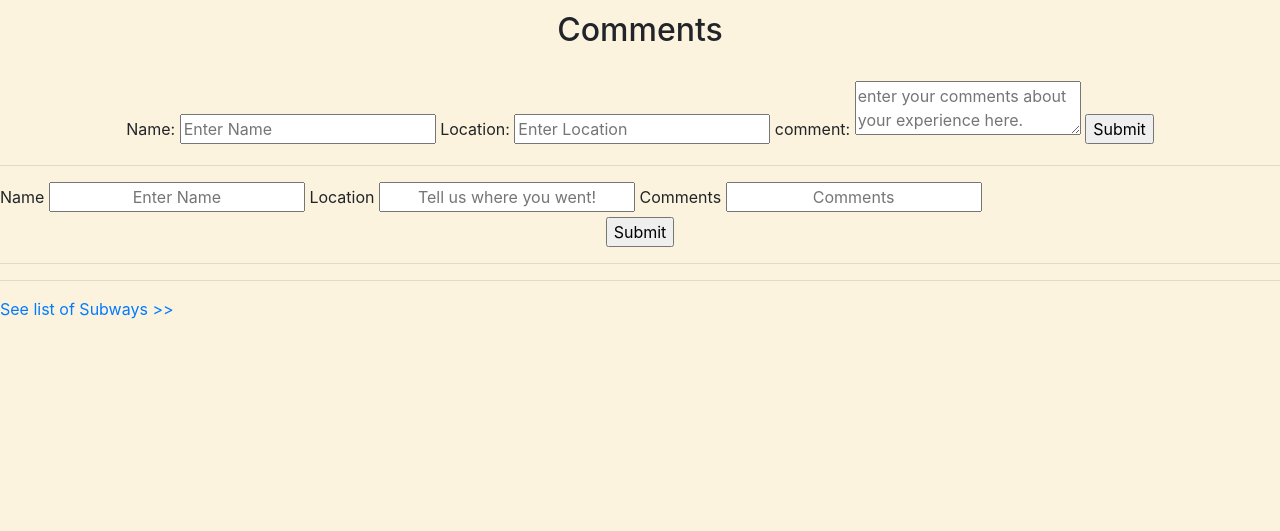
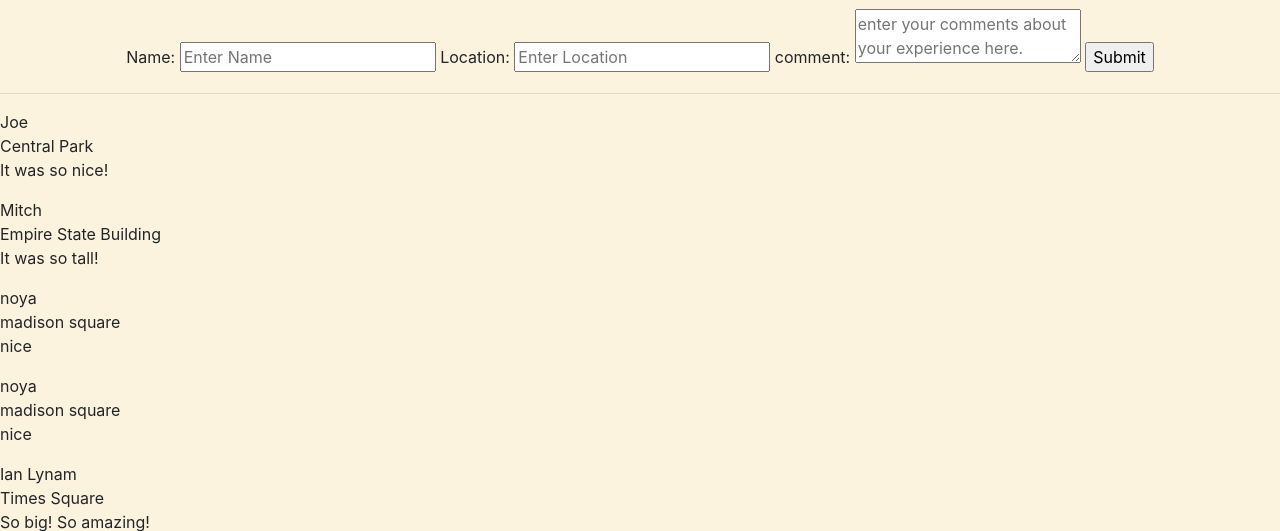
Before and after one commit to noyah81/cougars, a Flask app: page / in a window 1280 px wide. Shown: the part 582-1113 px from the top of the page. Before the commit the page ends 901 px from the top, so only its background shows below. Run offline with Flask 2, Linux system fonts and the light colour scheme; data comes from the database, SQL or seed files in the repository; both versions use the stored data as it was after the commit.

Commit message:
fixes
synching between my edits and Noya's edits

```diff
--- a/main.py
+++ b/main.py
@@ -1,7 +1,6 @@
 import sqlite3
 from datetime import datetime
-
-import request
+import requests # this needs to be here in order to get data from forms. And it is requests not request
 from flask import Flask, render_template
 from flask import request
 
@@ -58,13 +57,12 @@ def home():
         name = request.form['name']
         location = request.form['location']
         comment = request.form['comment']
-        print(name)
-        print(location)
-        print(comment)
-
+        # print(name)
+        # print(location)
+        # print(comment)
         cur.execute("INSERT INTO reviews VALUES (?,?,?)", (name, location, comment))
 
-        cur.execute("SELECT * from reviews")
+    cur.execute("SELECT * from reviews")
     items = cur.fetchall()
     conn.commit()
     conn.close()
--- a/templates/home.html
+++ b/templates/home.html
@@ -6,28 +6,20 @@ Welcome to the Cougars Travel Website!
 {% block content %}
 
 <hr>
+<body style="background-color:#FCF3DE;">
 <h1 style="text-align:center;"> New York Attractions </h1>
-<body style="background-color:#FCF3DE;">
+
 <div class="banner-info" align="center">
     <img src="https://imageproxy.themaven.net//https%3A%2F%2Fwww.history.com%2F.image%2FMTY1MTc1MTk3ODI0MDAxNjA5%2Ftopic-statue-of-liberty-gettyimages-960610006-promo.jpg" width="400" height="200" class="center">
     <img src="https://robbreport.com/wp-content/uploads/2019/06/central-park-tower-1.jpg?w=1001" width="400" height="200" class="center">
     <img src="https://upload.wikimedia.org/wikipedia/commons/thumb/4/4b/Madison_Square_Garden_%28MSG%29_-_Full_%2848124330357%29.jpg/1200px-Madison_Square_Garden_%28MSG%29_-_Full_%2848124330357%29.jpg" width="400" height="200" class="center">
 </div>
-    <br>
 <div class="banner-info" align="center">
     <img src="https://www.greenroofs.com/wp-content/uploads/2018/09/wtc_liberty_park_living_wall8.jpg" width="400" height="200" class="center">
     <img src="https://lh3.googleusercontent.com/oeElhcz08ou_KACQV0FTlEfPtkYEz-kBA57YDNvMG8Dg9fij2L09VsIhhytVa9eu" width="400" height="200" class="center">
     <img src="https://www.nyhabitat.com/blog/wp-content/uploads/2013/01/Times-square-manhattan-new-york-nyc-crossroads-world.jpg" width="400" height="200" class="center">
-        <br>
 </div>
-<style>
-
-  table, td, th {border: 1px solid black; margin-left:auto;margin-right:auto; border-collapse: collapse;}
-
-</style>
-<br>
-<h2 style="text-align:center;"> Comments </h2>
-<br>
+<h2 style="text-align:center;"> Enter Your Comments</h2>
 <div class="banner-info" align="center">
     <form action="" method="post">
         <label for="input-name">Name: </label>
@@ -41,7 +33,6 @@ Welcome to the Cougars Travel Website!
 </div>
  <hr>
 {% for item in items %}
-
 <div class="reviews">
 <p>
     <span class=name"> {{ item [0] }}</span><br>
@@ -50,39 +41,9 @@ Welcome to the Cougars Travel Website!
     <p/>
 </div>
 {% endfor %}
-    <span><label>Name </label></span>
-    <span><input id="inputName" type="text" class="text-center" required="" placeholder="Enter Name"></span>
-    <span><label>Location </label></span>
-    <span><input id="inputLocation" type="text" class="text-center" required="" placeholder="Tell us where you went!"></span>
-    <span><label>Comments </label></span>
-    <span><input id="inputComments" type="text" class="text-center" required="" placeholder="Comments"></span>
-</div>
-
-<div style="text-align:center">
-<div class="logo">
-    <input type="button"  onClick="insertData()" value="Submit" >
 <hr>
-
-</div>
-</div>
-</div>
-<hr>
-{% for item in items %}
-
-<div class="reviews">
-    <p>
-        <span class="name">{{ item[0] }}</span><br>
-        <span class="location">{{ item[1] }}</span><br>
-        {{ item[2] }}
-    </p>
-</div>
-
-{% endfor %}
-
-</body>
-
 <footer>
    <a  class="button link" href="stations.html">See list of Subways >></a>
 </footer>
-
+</body>
 {% endblock %}
```
Also changed, not shown: travelsite.db. Lines whose indentation alone changed are shown as unchanged.
